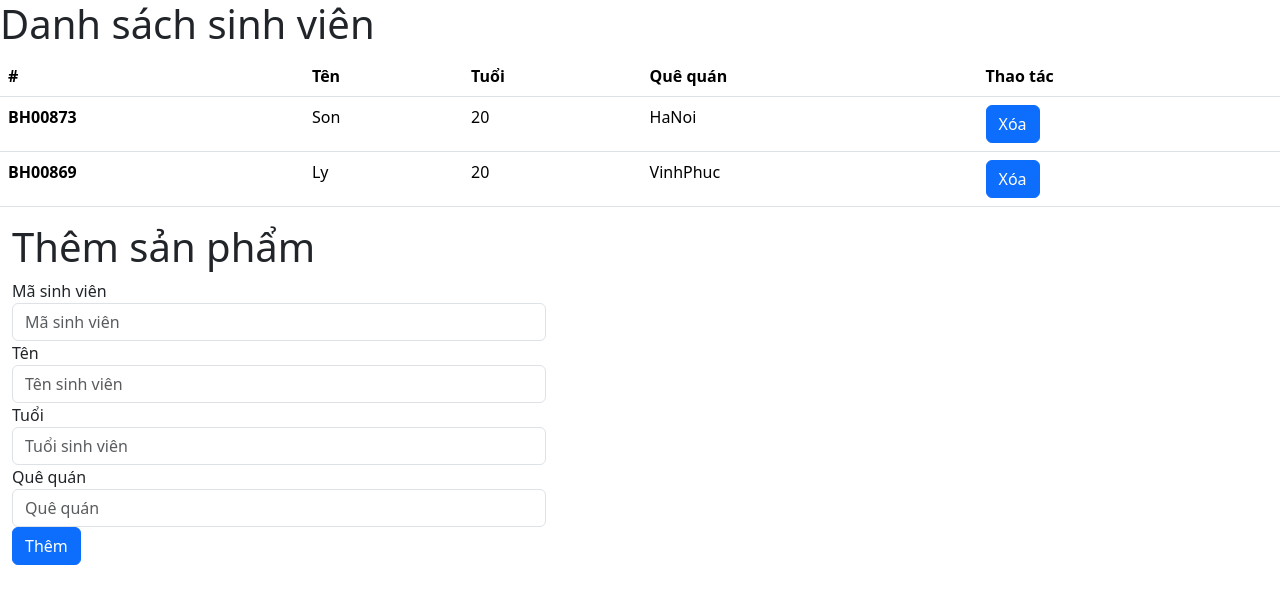
After one commit to vuanhtu1993/BTEC-SDLC, a PHP site: page /studentManagement.php in a window 1280 px wide. The commit adds this page. Shown: the top 604 px of the page. Run offline with PHP 8.4, Linux system fonts and the light colour scheme.

Commit message:
Quản lý sản phẩm - Thêm sản phẩm

```diff
--- a/lesson3/index.php
+++ b/lesson3/index.php
@@ -50,6 +50,10 @@ foreach($students as $key => $sv) {
     echo $key."-".$sv["name"].$sv['age']."<br>";
 }
 
+function printStudents() {
+
+}
+
 // foreach ($student as $key => $value) {
 //     echo $key . ' - ' . $value . PHP_EOL;
 // }
--- /dev/null
+++ b/lesson3/studentManagement.php
@@ -0,0 +1,110 @@
+<?php
+
+$students = [
+    'BH00873' => [
+        'name' => 'Son',
+        'age' => 20,
+        'address' => 'HaNoi'
+    ],
+    'BH00869' => [
+        'name' => "Ly",
+        'age' => 20,
+        'address' => "VinhPhuc",
+    ]
+];
+
+if ($_SERVER['REQUEST_METHOD'] == 'POST') {
+    if (isset($_POST['action']) && $_POST['action'] == 'add') {
+        print_r($_POST['name']);
+        print_r($_POST['age']);
+        print_r($_POST['address']);
+        if (!isset($students[$_POST['code']])) {
+            $students[$_POST['code']] = [
+                'name' => $_POST['name'],
+                'age' => $_POST['age'],
+                'address' => $_POST['address'],
+            ];
+        } else {
+            echo "Mã sinh viên đã tồn tại";
+        }
+    }
+}
+
+?>
+<!DOCTYPE html>
+<html lang="en">
+
+<head>
+    <meta charset="UTF-8">
+    <meta name="viewport" content="width=device-width, initial-scale=1.0">
+    <title>Hệ thống quản lý sinh viên</title>
+    <link href="https://cdn.jsdelivr.net/npm/bootstrap@5.3.3/dist/css/bootstrap.min.css" rel="stylesheet"
+        integrity="sha384-QWTKZyjpPEjISv5WaRU9OFeRpok6YctnYmDr5pNlyT2bRjXh0JMhjY6hW+ALEwIH" crossorigin="anonymous">
+</head>
+
+<body>
+    <h1>Danh sách sinh viên</h1>
+    <table class="table">
+        <thead>
+            <tr>
+                <th scope="col">#</th>
+                <th scope="col">Tên</th>
+                <th scope="col">Tuổi</th>
+                <th scope="col">Quê quán</th>
+                <th scope="col">Thao tác</th>
+
+            </tr>
+        </thead>
+        <tbody>
+            <?php
+            foreach ($students as $key => $student) {
+
+            ?>
+                <tr>
+                    <th scope="row"><?= $key ?></th>
+                    <td><?= $student["name"] ?></td>
+                    <td><?= $student["age"] ?></td>
+                    <td><?= $student["address"] ?></td>
+                    <td>
+                        <form action="" method="">
+                            <input type="hidden" name="action" value="delete">
+                            <input type="hidden" name="studentCode" value="<?= $key ?>">
+                            <button type="submit" class="btn btn-primary">Xóa</button>
+                        </form>
+                    </td>
+                </tr>
+            <?php } ?>
+        </tbody>
+    </table>
+
+    <div class="container row">
+        <div class="col-6">
+            <h1>Thêm sản phẩm</h1>
+            <form method="POST">
+                <div class="form-group">
+                    <label for="name">Mã sinh viên</label>
+                    <input type="text" class="form-control" name="code" aria-describedby="emailHelp"
+                        placeholder="Mã sinh viên">
+                </div>
+                <div class="form-group">
+                    <label for="name">Tên</label>
+                    <input type="text" class="form-control" name="name" aria-describedby="emailHelp"
+                        placeholder="Tên sinh viên">
+                </div>
+                <div class="form-group">
+                    <label for="age">Tuổi</label>
+                    <input type="text" class="form-control" name="age" placeholder="Tuổi sinh viên">
+                </div>
+                <div class="form-group">
+                    <label for="age">Quê quán</label>
+                    <input type="text" class="form-control" name="address" placeholder="Quê quán">
+                </div>
+                <input type="hidden" name="action" value="add">
+                <button type="submit" class="btn btn-primary">Thêm</button>
+            </form>
+        </div>
+    </div>
+
+</body>
+
+</html>
```
Also changed, not shown: Assignment/index.php (added, +97 -0 lines), lesson4/index.php (added, +14 -0 lines), lesson4/README.md (added).
